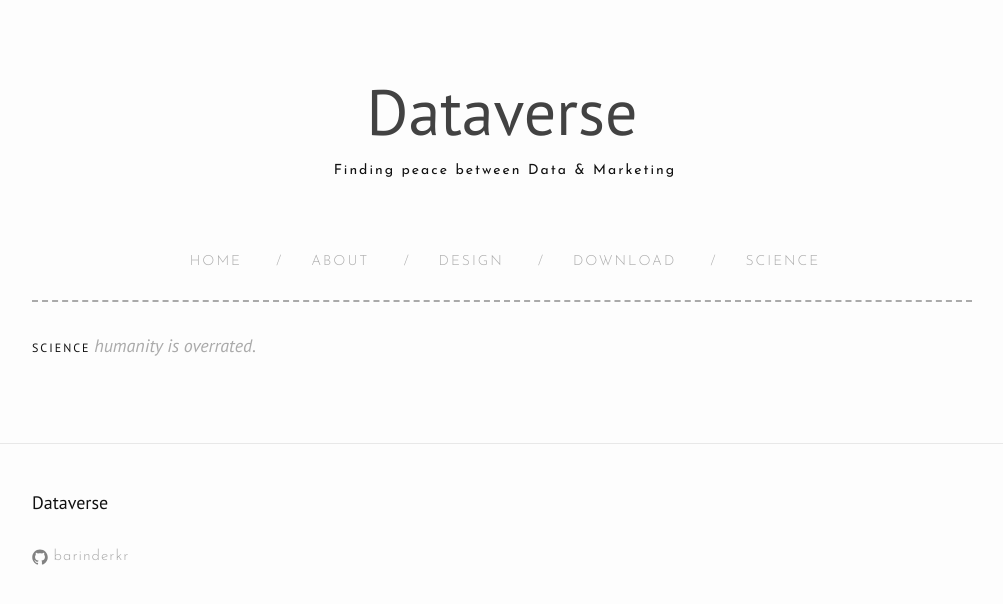
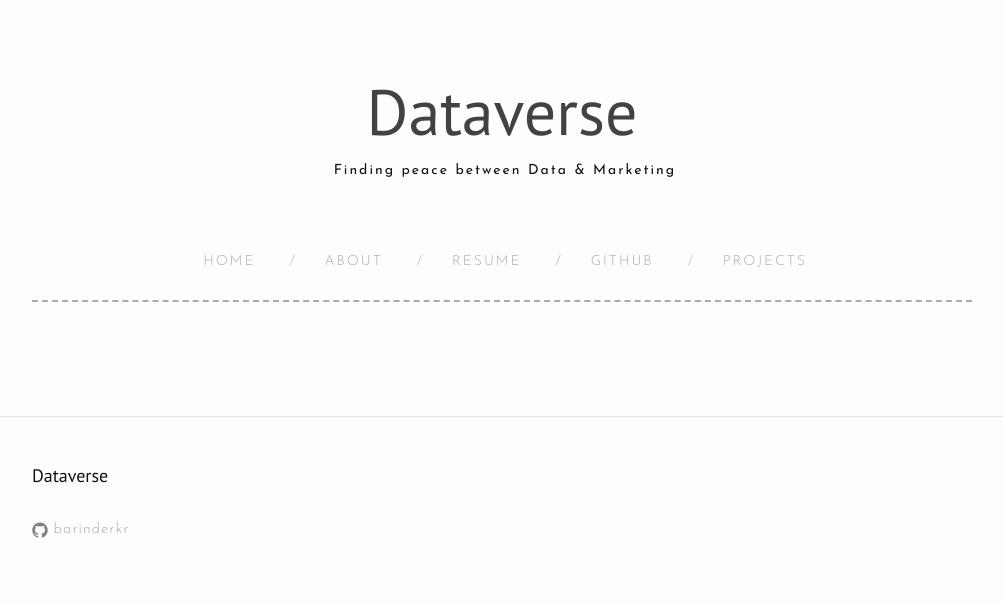
Before and after one commit to barinderkr/barinderkr.github.io, a Jekyll site: the page built from science.md, in a window 1280 px wide. Shown: the top 604 px of the page, without its empty margins (138-1141 px from the left). Built offline with Jekyll 4.4.1, drawn with Linux system fonts in a browser that asks for light colours; nearby versions of some CDN libraries.

Commit message:
Style changes

```diff
--- a/_sass/_color.scss
+++ b/_sass/_color.scss
@@ -63,7 +63,9 @@
       }
     }
     &.postLink{
-      color: darken($l-link-color, 50%) !important;
+      // color: darken($l-link-color, 50%) !important;
+      color: $d-crimson !important;
+      border-color: $d-crimson;
 
       &:visited {
           color: $l-crimson !important;
@@ -71,7 +73,9 @@
       }
     }
     &.post-title-link{
-      color: darken($l-link-color, 50%) !important;
+      // color: darken($l-link-color, 50%) !important;
+      color: $d-crimson !important;
+      border-color: $d-crimson;
 
       &:visited {
           color: $l-crimson !important;
--- a/design.md
+++ b/design.md
@@ -1,7 +1,6 @@
 ---
 layout: archive
-title: Design
-permalink: /design/
-category: "design"
+title: Resume
+permalink: /resume/
 tagline: "it's all about perception."
 ---
--- a/download.md
+++ b/download.md
@@ -1,7 +1,6 @@
 ---
 layout: page
-title: Download
-permalink: /download/
+title: Github
+permalink: /github/
 
-tagline: "Loved it?"
 ---
--- a/index.html
+++ b/index.html
@@ -12,12 +12,9 @@
     <div class="postTag">
       {{post.tag}}
     </div>
-    <br>
+
     <div class="postTitle">
     <a class='postLink' href="{{site.url}}{{site.baseurl}}{{post.url}}">{{post.title}}</a>
-    </div>
-    <div class="postExt">
-   {{ post.content | strip_html | truncate:200}}
     </div>
   </div>
 
--- a/science.md
+++ b/science.md
@@ -1,7 +1,5 @@
 ---
 layout: archive
-title: Science
-permalink: /science/
-tagline: "Humanity is overrated."
-category: "science"
+title: Projects
+permalink: /projects/
 ---
```
Also changed, not shown: 11 other files.
